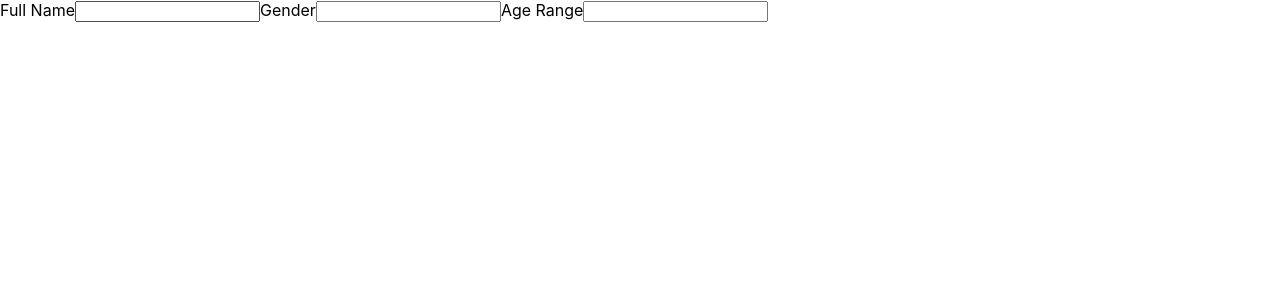
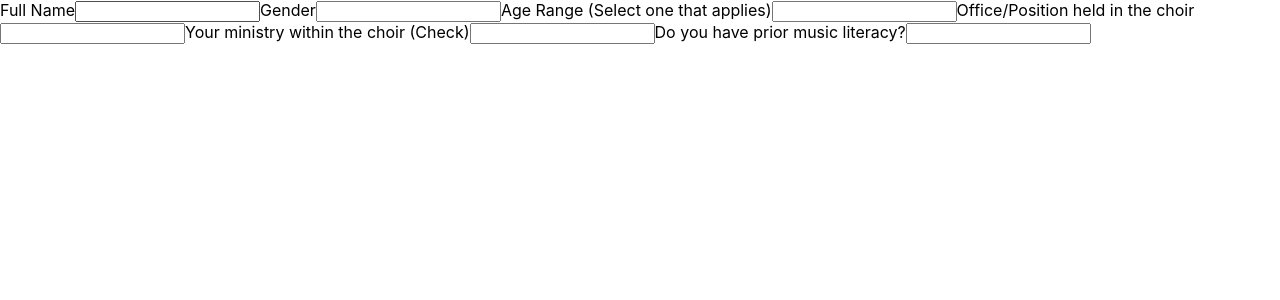
Before and after one commit to OpeDada/cacmusic, a Next.js app: page /registration in a window 1280 px wide. Shown: the top 300 px of the page. Built offline with nearby package versions, Linux system fonts and the light colour scheme.

Commit message:
implement form

```diff
--- a/pages/registration.js
+++ b/pages/registration.js
@@ -14,11 +14,22 @@ export default function Registration(){
           <input type="text"></input>
         </label>
         <label>
-          Age Range
+          Age Range (Select one that applies)
+          <input type="text"></input>
+        </label>
+        <label>
+          Office/Position held in the choir
+          <input type="text"></input>
+        </label>
+        <label>
+          Your ministry within the choir (Check)
+          <input type="text"></input>
+        </label>
+        <label>
+          Do you have prior music literacy?
           <input type="text"></input>
         </label>
       </form>
-
     </div>
-  )
+  );
 }
```
